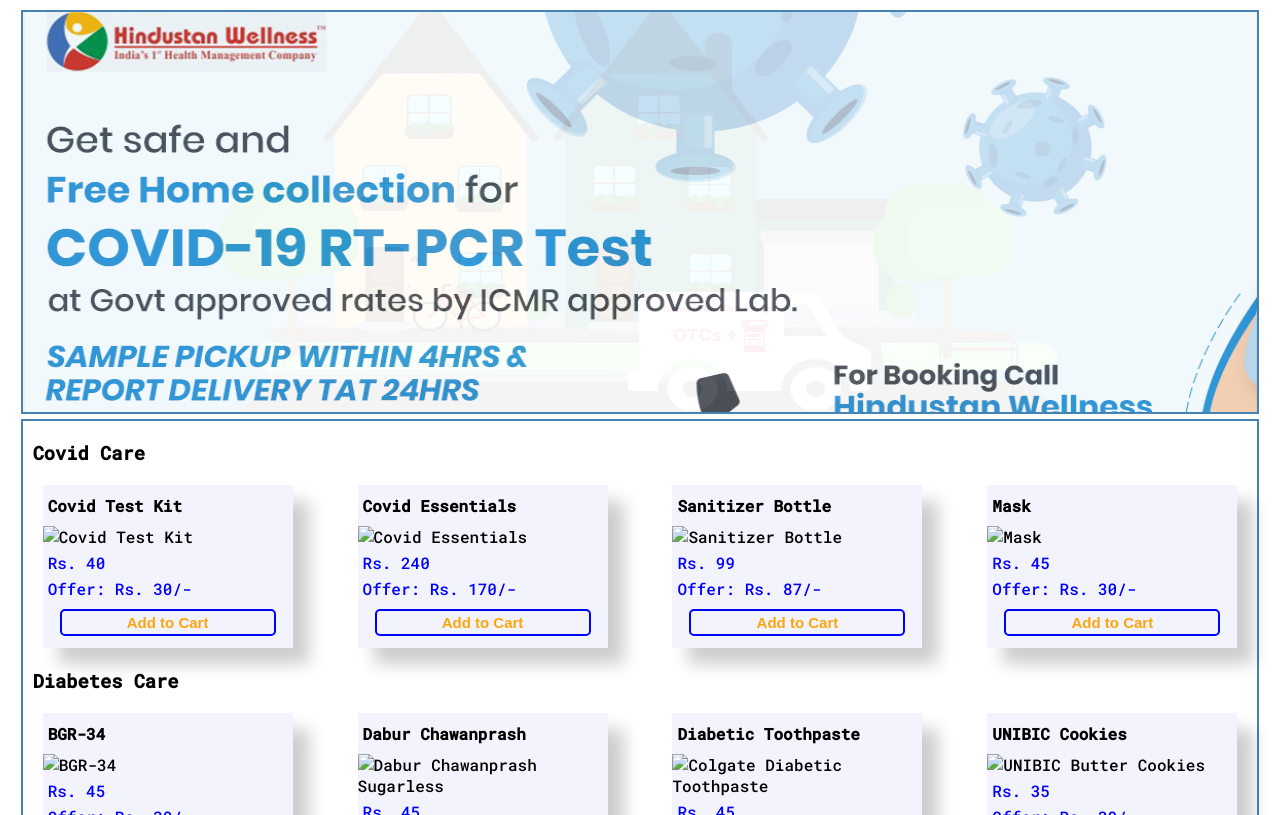
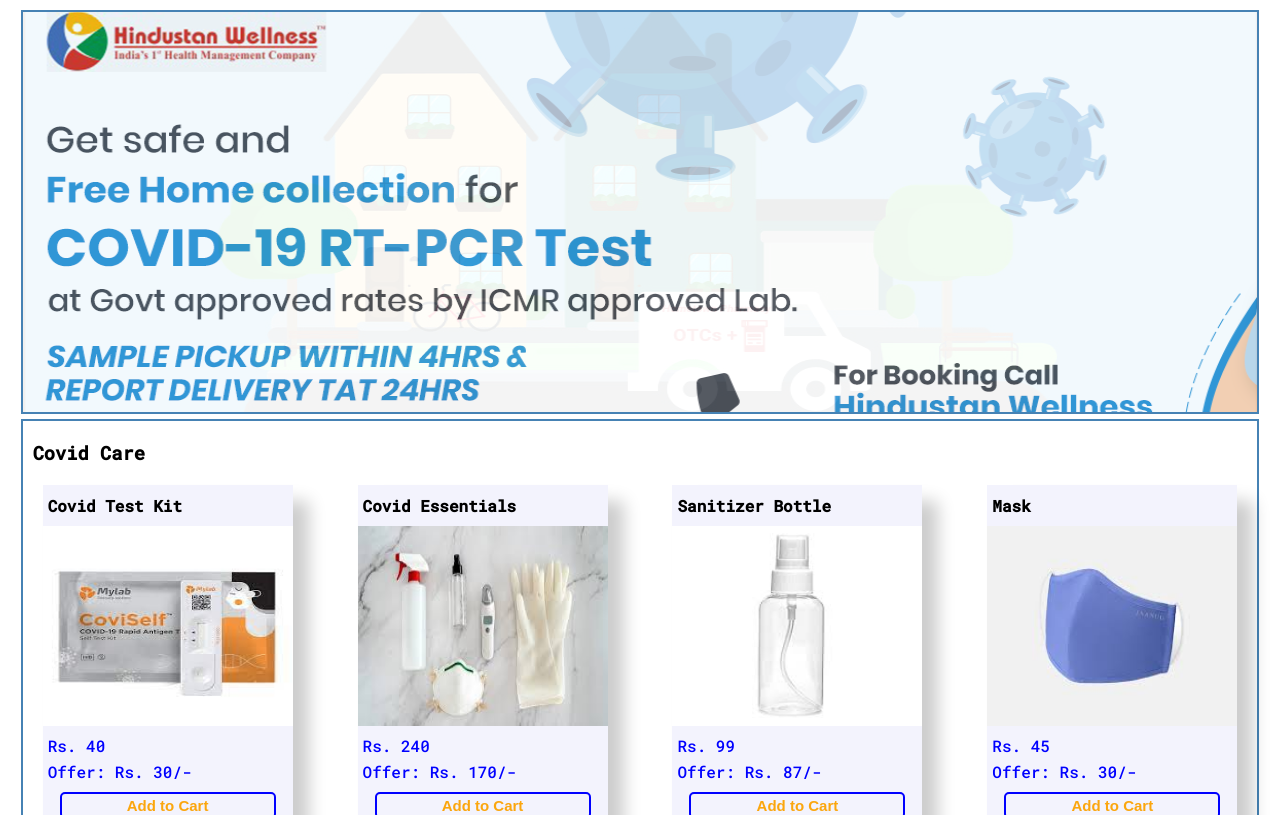
Before and after one commit to AbhayBanda/G4A1_HTML-CSS_GradedProject1, a website: page index.html in a window 1280 px wide. Shown: the part 137-952 px from the top of the page. Drawn offline with Linux system fonts and the light colour scheme; the site is published under a folder, as on GitHub Pages, so addresses that start at the root find nothing.

Commit message:
rectify image urls

```diff
--- a/index.html
+++ b/index.html
@@ -48,7 +48,7 @@
             <div class="card">
               <h4>Covid Test Kit</h4>
               <img
-                src="/images/Products/c1.jpg"
+                src="images/Products/c1.jpg"
                 alt="Covid Test Kit"
                 style="width: 100%"
               />
@@ -59,7 +59,7 @@
             <div class="card">
               <h4>Covid Essentials</h4>
               <img
-                src="/images/Products/c2.jpg"
+                src="images/Products/c2.jpg"
                 alt="Covid Essentials"
                 style="width: 100%"
               />
@@ -70,7 +70,7 @@
             <div class="card">
               <h4>Sanitizer Bottle</h4>
               <img
-                src="/images/Products/c3.jpg"
+                src="images/Products/c3.jpg"
                 alt="Sanitizer Bottle"
                 style="width: 100%"
               />
@@ -81,7 +81,7 @@
             <div class="card">
               <h4>Mask</h4>
               <img
-                src="/images/Products/c4.jpg"
+                src="images/Products/c4.jpg"
                 alt="Mask"
                 style="width: 100%"
               />
@@ -96,7 +96,7 @@
               <div class="card">
                 <h4>BGR-34</h4>
                 <img
-                  src="/images/Products/d1.jpg"
+                  src="images/Products/d1.jpg"
                   alt="BGR-34"
                   style="width: 100%"
                 />
@@ -107,7 +107,7 @@
               <div class="card">
                 <h4>Dabur Chawanprash</h4>
                 <img
-                  src="/images/Products/d2.jpg"
+                  src="images/Products/d2.jpg"
                   alt="Dabur Chawanprash Sugarless"
                   style="width: 100%"
                 />
@@ -118,7 +118,7 @@
               <div class="card">
                 <h4>Diabetic Toothpaste</h4>
                 <img
-                  src="/images/Products/d3.jpg"
+                  src="images/Products/d3.jpg"
                   alt="Colgate Diabetic Toothpaste"
                   style="width: 100%"
                 />
@@ -129,7 +129,7 @@
               <div class="card">
                 <h4>UNIBIC Cookies</h4>
                 <img
-                  src="/images/Products/d4.png"
+                  src="images/Products/d4.png"
                   alt="UNIBIC Butter Cookies"
                   style="width: 100%"
                 />
```
Also changed, not shown: form.html (+1 -1 lines).
